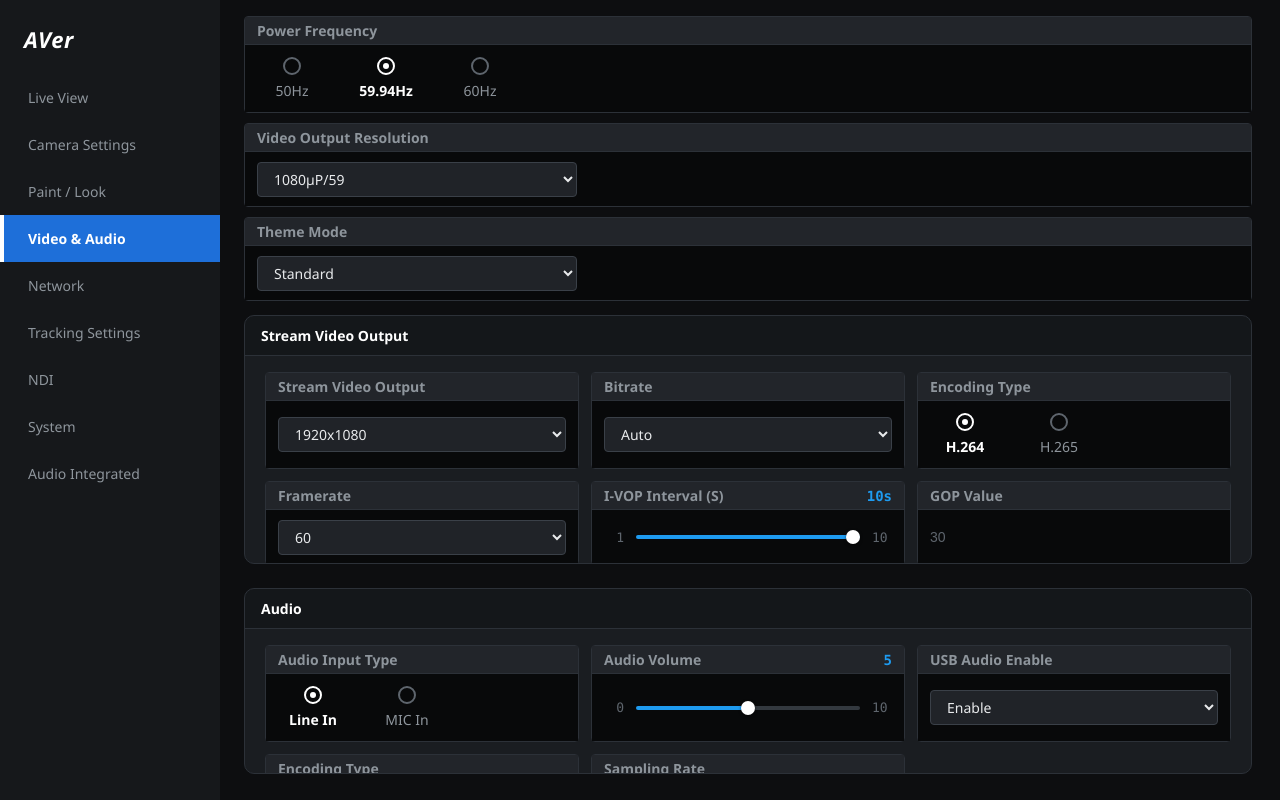
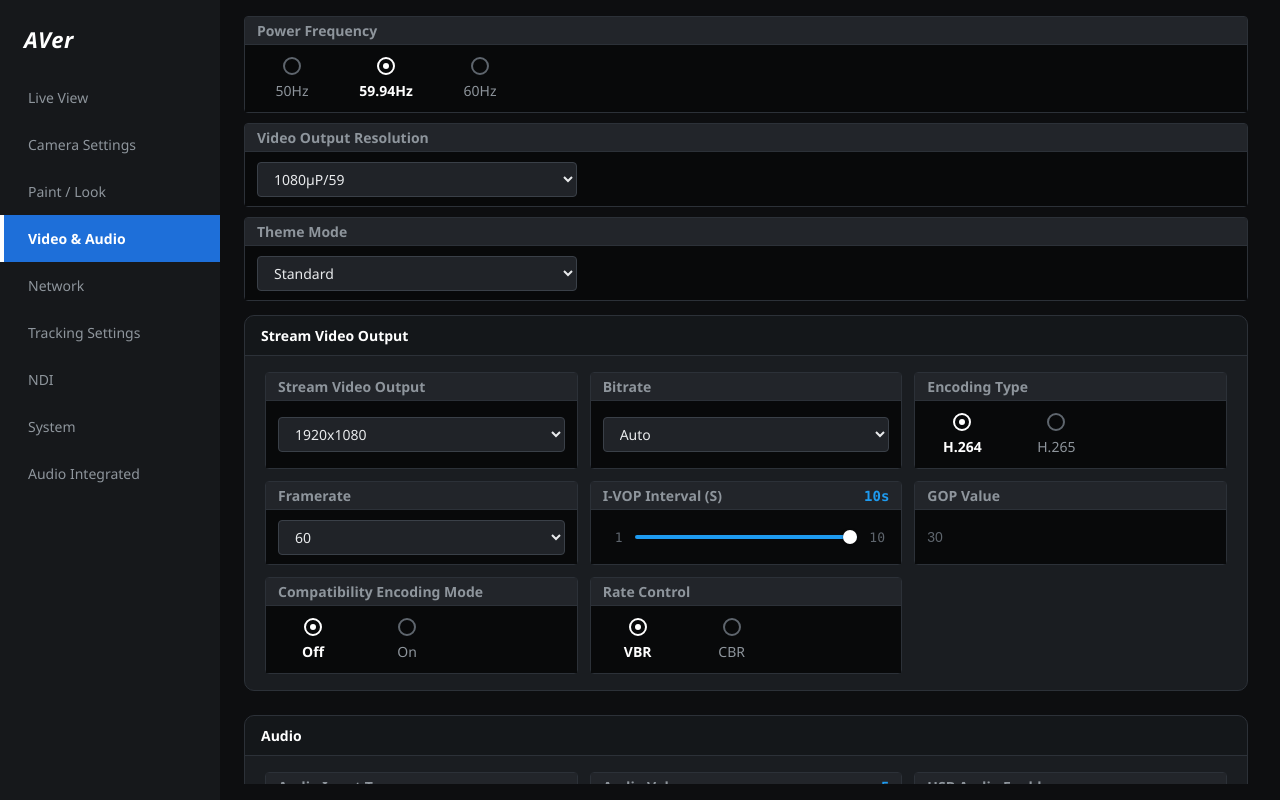
Before and after one commit to shiunhao/user-matrix, a React (Vite) app: page / in a window 1280 px wide. Both pictures are taken after a click on the element "Video & Audio". Built offline with nearby package versions, Linux system fonts and the light colour scheme.

Commit message:
fix: resolve layout overflow on Video & Audio panel by converting wrapper to scroll container

```diff
--- a/src/TR615PaintLookV5.jsx
+++ b/src/TR615PaintLookV5.jsx
@@ -3669,10 +3669,10 @@ export default function App() {
             })()}
           </div>
         ) : (
-          <div id="aver-video-audio-wrapper" key="video" className="aver-fade" style={{ display: "flex", flexDirection: "column", gap: 12, width: "100%", maxWidth: "1350px", margin: "0 auto", height: "100%", minHeight: 0, overflow: "hidden" }}>
-
-            {/* Video & Audio 設置區滾動容器 */}
-            <div style={{ flex: 1, overflowY: "auto", display: "flex", flexDirection: "column", gap: 14, paddingRight: 4, minHeight: 0 }}>
+          <div id="aver-video-audio-wrapper" key="video" className="aver-fade" style={{ display: "flex", flexDirection: "column", gap: 12, width: "100%", maxWidth: "1350px", margin: "0 auto", height: "100%", overflowY: "auto", paddingRight: 8, boxSizing: "border-box" }}>
+
+            {/* Video & Audio 設置區容器 */}
+            <div style={{ display: "flex", flexDirection: "column", gap: 14, width: "100%" }}>
 
               {/* 頂部的三個獨立 FormField 欄位，寬度與下方 Stream Video Output 相同 */}
               <div style={{ display: "flex", flexDirection: "column", gap: 10, width: "100%" }}>
```
